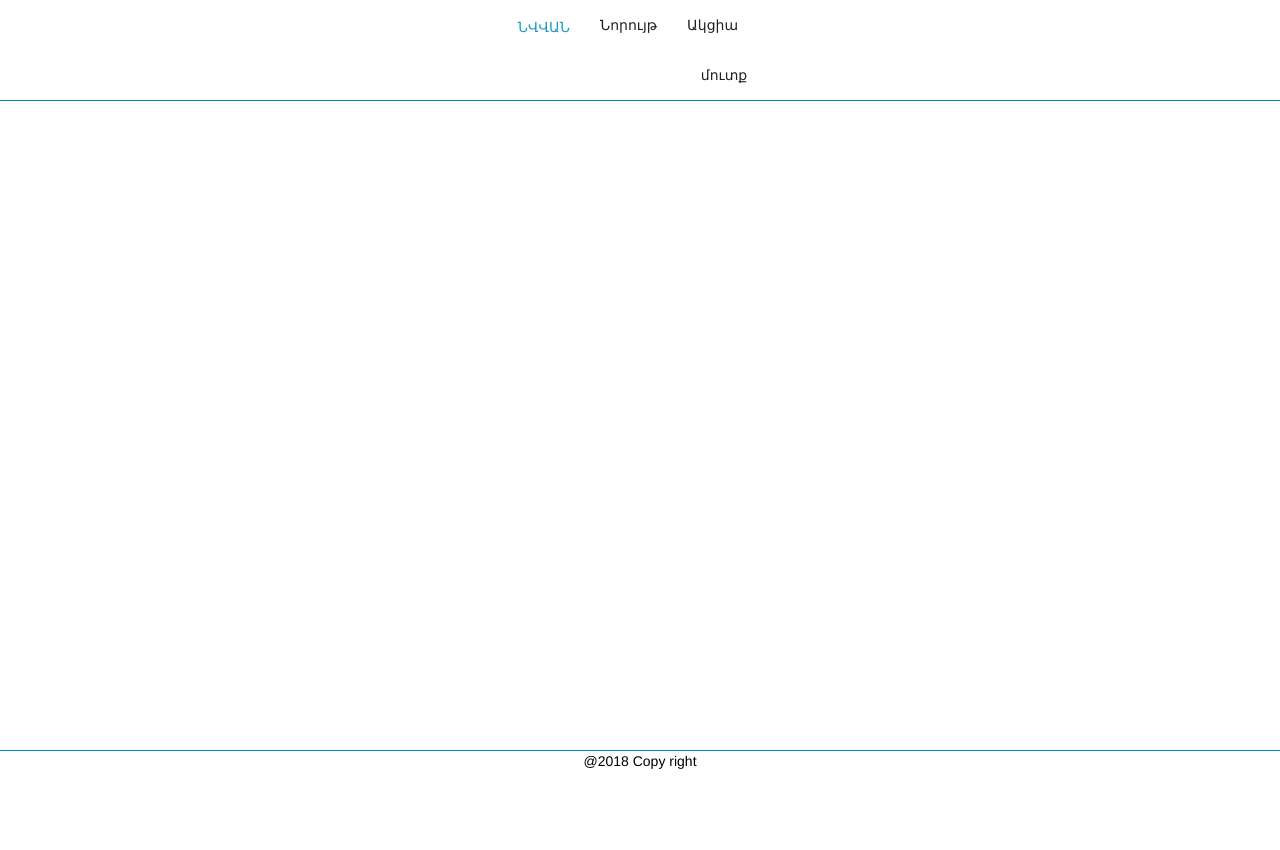
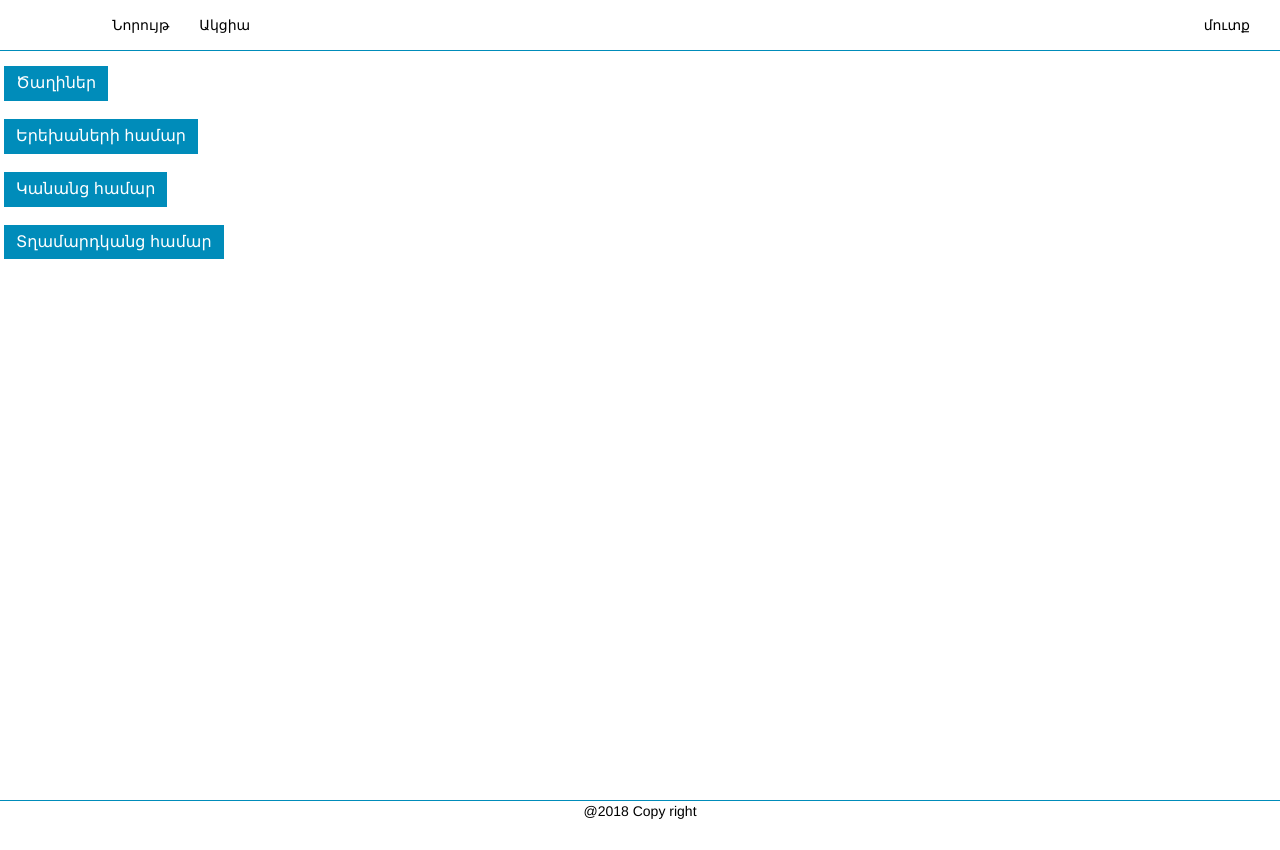
Before and after one commit to VrezhUnanyan/shop, an Angular app in the folder shop/: page / in a window 1280 px wide. Before the commit the page ends 800 px from the top, so only its background shows below. Built offline with nearby package versions, Linux system fonts and the light colour scheme.

Commit message:
Added menu prototype.

```diff
--- a/shop/src/app/component/app/app.component.css
+++ b/shop/src/app/component/app/app.component.css
@@ -1,7 +1,7 @@
 
 .wrapper {
+  margin-top: 50px;
   min-height: 100%;
-
   /* Equal to height of footer */
   /* But also accounting for potential margin-bottom of last child */
   margin-bottom: -50px;
@@ -9,6 +9,7 @@
 .footer,
 .push {
   height: 50px;
+  width: 100%;
 }
 
 .border {
--- a/shop/src/app/component/app/app.component.html
+++ b/shop/src/app/component/app/app.component.html
@@ -1,20 +1,21 @@
 <!--The content below is only a placeholder and can be replaced.-->
-<app-navbar class="bckColor txtColor"></app-navbar>
-<div class="wrapper">
-  <div class="contaier">
+  <div class="wrapper">
+    <div class="contaier">
+      <app-navbar class="bckColor txtColor"></app-navbar>
+
       <div class="row">
-
         <div class="col-md-4">
+          <app-menu></app-menu>
         </div>
 
         <div class="col-md-8">
           <router-outlet></router-outlet>
         </div>
+      </div>
 
     </div>
+    <div class="push"></div>
   </div>
-  <div class="push"></div>
-</div>
-<footer class="footer bckColor txtColor text-align-center border" style="text-align:center">
-  <div>@2018 Copy right</div>
-</footer>
+  <footer class="footer bckColor txtColor border" style="text-align:center">
+    <div>@2018 Copy right</div>
+  </footer>
--- /dev/null
+++ b/shop/src/app/component/menu/menu.component.css
@@ -0,0 +1,18 @@
+.menu-item {
+    background-color: #008CBA;
+    border: 2px solid white;
+    color: white;
+    text-align: center;
+    text-decoration: none;
+    display: inline-block;
+    font-size: 16px;
+    cursor: pointer;
+       outline:none;
+
+}
+
+.menu-item:hover {
+    background-color: white;
+    border: 2px solid #008CBA;
+    color: black;
+}
--- /dev/null
+++ b/shop/src/app/component/menu/menu.component.html
@@ -0,0 +1,59 @@
+<div id="accordion">
+  <div class="card">
+    <div class="card-header" id="headingOne">
+      <h5 class="mb-0">
+        <button class="menu-item btn btn-link" data-toggle="collapse" data-target="#collapseOne" aria-expanded="false" aria-controls="collapseOne">
+          Ծաղիներ
+        </button>
+      </h5>
+    </div>
+
+    <div id="collapseOne" class="collapse" aria-labelledby="headingOne" data-parent="#accordion">
+      <div class="card-body">
+        Anim pariatur cliche reprehenderit, enim eiusmod high life accusamus terry richardson ad squid. 3 wolf moon officia aute, non cupidatat skateboard dolor brunch. Food truck quinoa nesciunt laborum eiusmod. Brunch 3 wolf moon tempor, sunt aliqua put a bird on it squid single-origin coffee nulla assumenda shoreditch et. Nihil anim keffiyeh helvetica, craft beer labore wes anderson cred nesciunt sapiente ea proident. Ad vegan excepteur butcher vice lomo. Leggings occaecat craft beer farm-to-table, raw denim aesthetic synth nesciunt you probably haven't heard of them accusamus labore sustainable VHS.
+      </div>
+    </div>
+  </div>
+  <div class="card">
+    <div class="card-header" id="headingTwo">
+      <h5 class="mb-0">
+        <button class="menu-item btn btn-link collapsed" data-toggle="collapse" data-target="#collapseTwo" aria-expanded="false" aria-controls="collapseTwo">
+          Երեխաների համար
+        </button>
+      </h5>
+    </div>
+    <div id="collapseTwo" class="collapse" aria-labelledby="headingTwo" data-parent="#accordion">
+      <div class="card-body">
+        Anim pariatur cliche reprehenderit, enim eiusmod high life accusamus terry richardson ad squid. 3 wolf moon officia aute, non cupidatat skateboard dolor brunch. Food truck quinoa nesciunt laborum eiusmod. Brunch 3 wolf moon tempor, sunt aliqua put a bird on it squid single-origin coffee nulla assumenda shoreditch et. Nihil anim keffiyeh helvetica, craft beer labore wes anderson cred nesciunt sapiente ea proident. Ad vegan excepteur butcher vice lomo. Leggings occaecat craft beer farm-to-table, raw denim aesthetic synth nesciunt you probably haven't heard of them accusamus labore sustainable VHS.
+      </div>
+    </div>
+  </div>
+  <div class="card">
+    <div class="card-header" id="headingThree">
+      <h5 class="mb-0">
+        <button class="menu-item btn btn-link collapsed" data-toggle="collapse" data-target="#collapseThree" aria-expanded="false" aria-controls="collapseThree">
+          Կանանց համար
+        </button>
+      </h5>
+    </div>
+    <div id="collapseThree" class="collapse" aria-labelledby="headingThree" data-parent="#accordion">
+      <div class="card-body">
+        Anim pariatur cliche reprehenderit, enim eiusmod high life accusamus terry richardson ad squid. 3 wolf moon officia aute, non cupidatat skateboard dolor brunch. Food truck quinoa nesciunt laborum eiusmod. Brunch 3 wolf moon tempor, sunt aliqua put a bird on it squid single-origin coffee nulla assumenda shoreditch et. Nihil anim keffiyeh helvetica, craft beer labore wes anderson cred nesciunt sapiente ea proident. Ad vegan excepteur butcher vice lomo. Leggings occaecat craft beer farm-to-table, raw denim aesthetic synth nesciunt you probably haven't heard of them accusamus labore sustainable VHS.
+      </div>
+    </div>
+  </div>
+  <div class="card">
+    <div class="card-header" id="headingFour">
+      <h5 class="mb-0">
+        <button class="menu-item btn btn-link collapsed" data-toggle="collapse" data-target="#collapseFour" aria-expanded="false" aria-controls="collapseFour">
+          Տղամարդկանց համար
+        </button>
+      </h5>
+    </div>
+    <div id="collapseFour" class="collapse" aria-labelledby="headingFour" data-parent="#accordion">
+      <div class="card-body">
+        Anim pariatur cliche reprehenderit, enim eiusmod high life accusamus terry richardson ad squid. 3 wolf moon officia aute, non cupidatat skateboard dolor brunch. Food truck quinoa nesciunt laborum eiusmod. Brunch 3 wolf moon tempor, sunt aliqua put a bird on it squid single-origin coffee nulla assumenda shoreditch et. Nihil anim keffiyeh helvetica, craft beer labore wes anderson cred nesciunt sapiente ea proident. Ad vegan excepteur butcher vice lomo. Leggings occaecat craft beer farm-to-table, raw denim aesthetic synth nesciunt you probably haven't heard of them accusamus labore sustainable VHS.
+      </div>
+    </div>
+  </div>
+</div>
--- a/shop/src/app/module/app.module.ts
+++ b/shop/src/app/module/app.module.ts
@@ -10,7 +10,7 @@ import { AppComponent } from './../component/app/app.component';
 import { NavbarComponent } from './../component/navBar/navBar.component';
 import { LoginComponent } from './../component/login/login.component';
 import { SigninComponent } from './../component/signin/signin.component';
-import { Menu1Component } from './../component/menu/menu1.component';
+import { MenuComponent } from './../component/menu/menu.component';
 
 import { routing } from './../app.routes';
 
@@ -19,7 +19,8 @@ import { routing } from './../app.routes';
     AppComponent,
     NavbarComponent,
     LoginComponent,
-    SigninComponent
+    SigninComponent,
+    MenuComponent
   ],
   imports: [
     BrowserModule,
--- a/shop/src/index.html
+++ b/shop/src/index.html
@@ -7,19 +7,14 @@
 
   <meta name="viewport" content="width=device-width, initial-scale=1">
   <link rel="icon" type="image/x-icon" href="favicon.ico">
-  <link rel="stylesheet" href="https://maxcdn.bootstrapcdn.com/bootstrap/3.3.7/css/bootstrap.min.css">
-<!-- MDL CSS library  -->
-<link rel="stylesheet" href="/node_modules/material-design-lite/material.min.css">
+<!-- Latest compiled and minified CSS -->
+<link rel="stylesheet" href="https://maxcdn.bootstrapcdn.com/bootstrap/3.3.7/css/bootstrap.min.css">
 
-<!-- MDL JavaScript library  -->
-<script src="/node_modules/material-design-lite/material.min.js"></script>
+<!-- jQuery library -->
+<script src="https://ajax.googleapis.com/ajax/libs/jquery/3.3.1/jquery.min.js"></script>
 
-<!-- Material Design Icons  -->
-<link rel="stylesheet" href="https://fonts.googleapis.com/icon?family=Material+Icons">
-
-<!-- Custom Style  -->
-<link rel="stylesheet" href="styles.css">
-
+<!-- Latest compiled JavaScript -->
+<script src="https://maxcdn.bootstrapcdn.com/bootstrap/3.3.7/js/bootstrap.min.js"></script>
 </head>
 <body>
   <app-root></app-root>
--- a/shop/src/styles.css
+++ b/shop/src/styles.css
@@ -22,6 +22,7 @@ button {
     font-size: 16px;
     margin: 4px 2px;
     cursor: pointer;
+    outline:none;
 }
 
 button:hover {
```
Also changed, not shown: shop/src/app/component/menu/menu.component.ts (added, +9 -0 lines).
